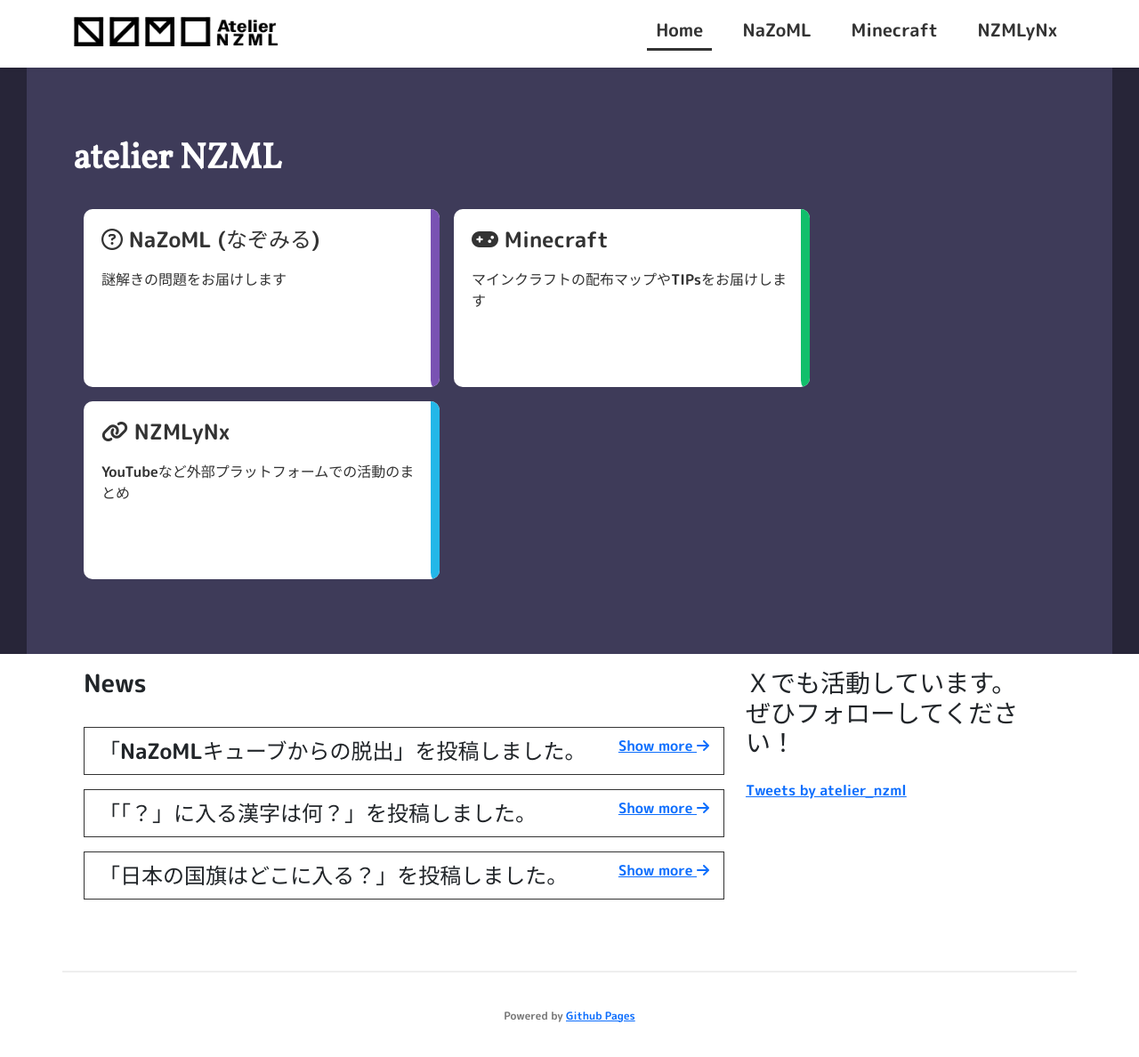
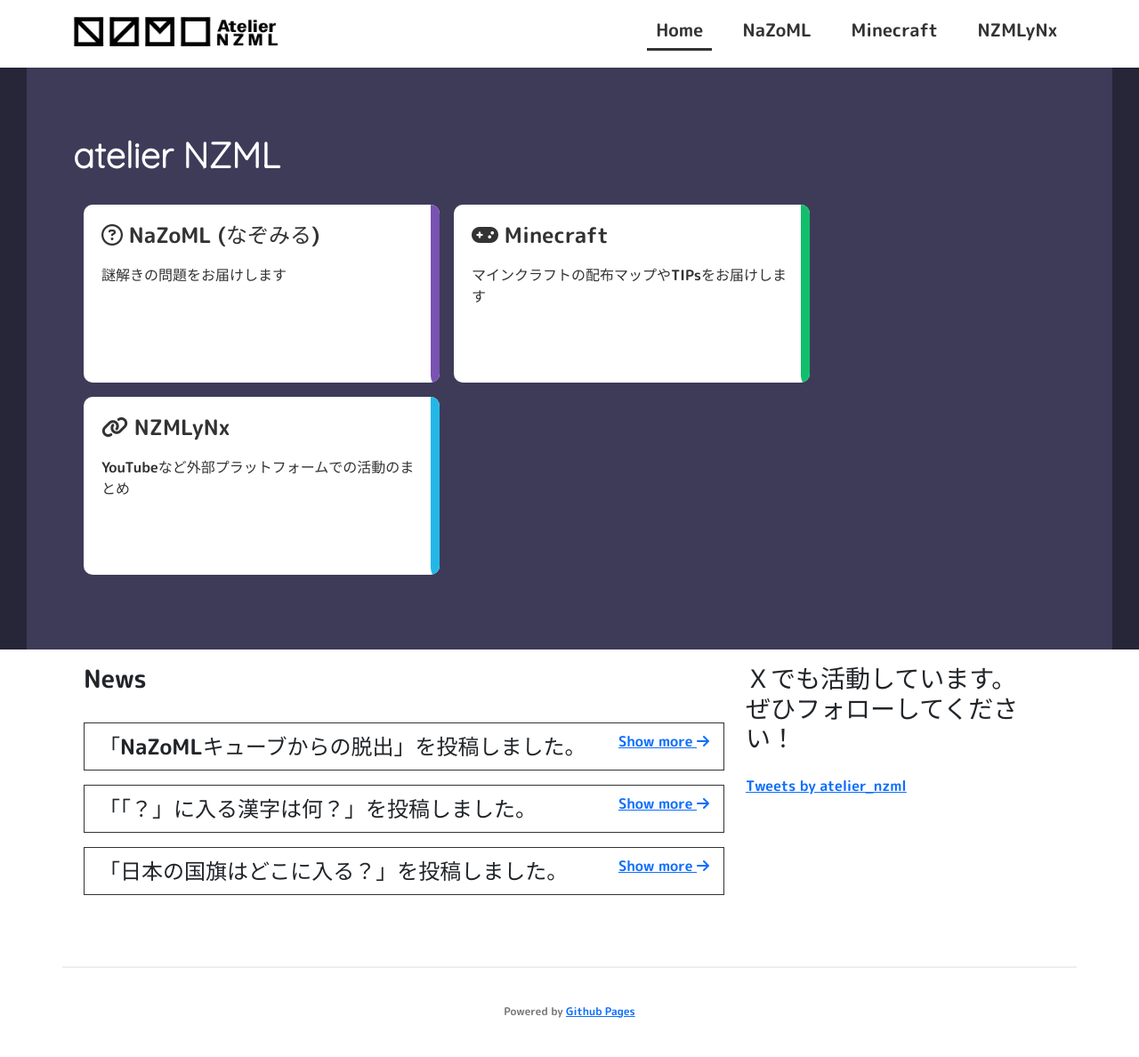
Before and after one commit to atelierNZML/ateliernzml.github.io, a Jekyll site: the page built from index.html, in a window 1280 px wide and 1191 px high. Shown: the top 1188 px of the window at 89% size. Built offline with Jekyll 4.4.1, drawn with Linux system fonts in a browser that asks for light colours; the list of posts is cut into pages by our own code; comment, search, counter and statistics services are not loaded.

Commit message:
Update: font modification

```diff
--- a/assets/css/link-card.css
+++ b/assets/css/link-card.css
@@ -1,5 +1,5 @@
 @import url("https://fonts.googleapis.com/css?family=Poppins:100,100i,200,200i,300,300i,400,400i,500,500i,600,600i,700,700i,800,800i,900,900i&subset=devanagari,latin-ext");
-@import url('https://fonts.googleapis.com/css2?family=Vollkorn&display=swap');
+@import url('https://fonts.googleapis.com/css2?family=Quicksand:wght@300&family=Vollkorn&display=swap');
 
 .link-card {
   border-radius: 10px;
@@ -12,7 +12,7 @@
   z-index: 0;
   overflow: hidden;
   transition: 0.6s ease-in;
-  font-family: "Vollkorn", "Poppins", sans-serif;
+  font-family: "Quicksand", "Poppins", sans-serif;
   color: #333;
   text-decoration: none;
   margin: 8px;
--- a/index.html
+++ b/index.html
@@ -7,7 +7,7 @@
     <div class="jumbotron-img">
         <div class="jumbotron">
             <div class="container">
-                <h1 class="fw-bold"><span style="font-family: 'Vollkorn'">atelier NZML</span> </h1>
+                <h1 class="fw-bold"><span style="font-family: 'Quicksand'">atelier NZML</span> </h1>
                 <!-- <div id="jumbotron-meta-info" class="mb-3">
                     atelier NZMLは出身・居住地・勤務先も違うメンバーによって活動しているグループです。<br>
                     さまざまなことに挑戦し、成果をみなさんに共有するためのページです。
```
